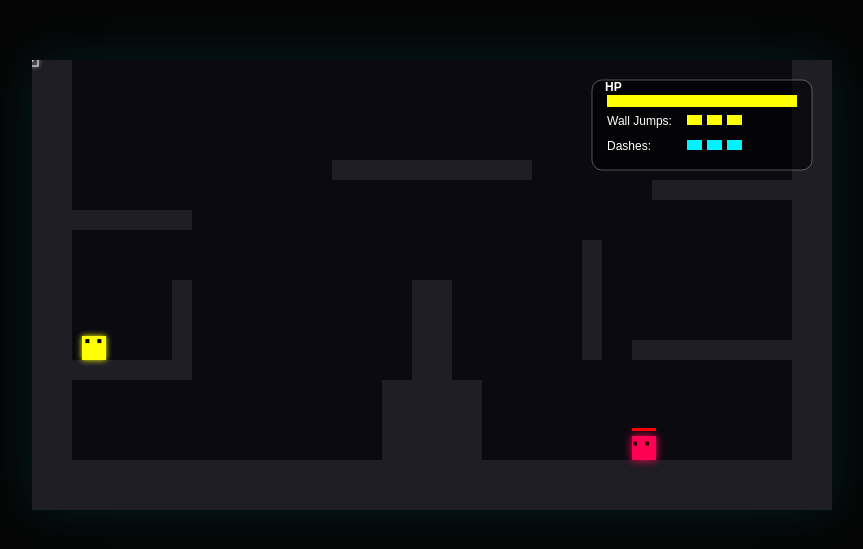
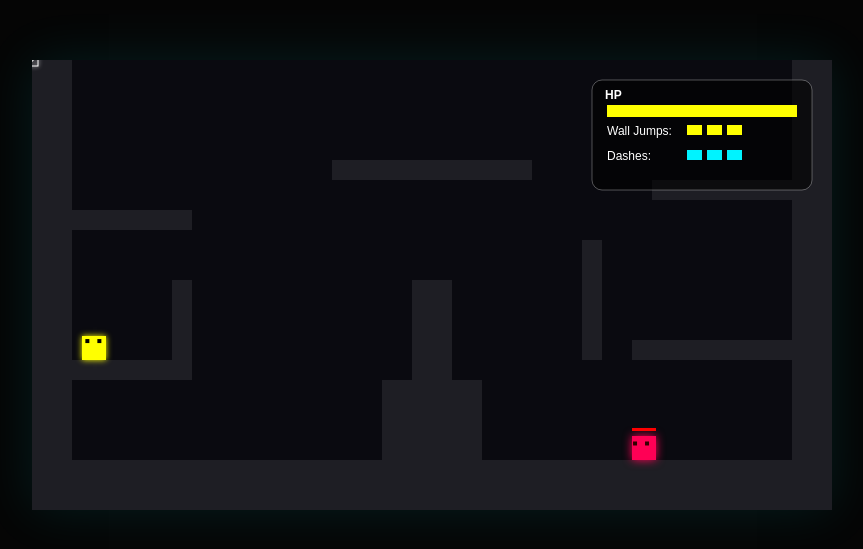
Before and after one commit to Jeff-Nuts/the-game-2, a website: page index.html in a window 1280 px wide. Shown: the part 115-664 px from the top of the page, without its empty margins (208-1071 px from the left). Drawn offline with Linux system fonts and the light colour scheme.

Commit message:
Gave the panel more spacing at the top

```diff
--- a/index.html
+++ b/index.html
@@ -2,7 +2,7 @@
 <html lang="en">
   <head>
     <meta charset="UTF-8" />
-    <title>Neon Square - Dash Update</title>
+    <title>Neon Square - UI Polish</title>
     <style>
       * { margin: 0; padding: 0; box-sizing: border-box; }
       body {
@@ -39,8 +39,8 @@
           WALL_SLIDE_SPEED: 2,
           TERMINAL_VELOCITY: 15,
           DASH_SPEED: 18,
-          DASH_DURATION: 8, // Frames
-          DASH_REGEN_TIME: 30 // Frames (1 second)
+          DASH_DURATION: 8,
+          DASH_REGEN_TIME: 30 // CHANGED: From 60 to 30 (0.5 seconds)
         };
 
         static COLORS = {
@@ -51,7 +51,7 @@
           ENEMY_EYES: '#330000',
           WALL: '#1e1e24',
           WALL_GLOW: 'rgba(0, 0, 0, 0)',
-          UI_BG: 'rgba(0, 0, 0, 0.6)', // Semi-transparent
+          UI_BG: 'rgba(0, 0, 0, 0.6)',
           UI_BORDER: 'rgba(255, 255, 255, 0.3)',
           TEXT_HINT: '#aaa',
           DASH_ACTIVE: '#00f3ff',
@@ -190,15 +190,13 @@
         emitDust(x, y) { for (let i = 0; i < 4; i++) this.particles.push(new Particle(x, y, 'dust', '#888')); }
         emitExplosion(x, y, color) { for (let i = 0; i < 12; i++) this.particles.push(new Particle(x, y, 'spark', color)); }
         emitTrail(x, y, color, size) {
-           // Determine frequency based on type implicitly by calls, or random check
            if (Math.random() > 0.3) {
             this.particles.push(new Particle(x, y, 'trail', color, size));
            }
         }
-        // Specific helper for dashing ghost effect
         emitGhost(x, y, width, height, color) {
            const p = new Particle(x + width/2, y + height/2, 'trail', color, width);
-           p.decay = 0.15; // Fade faster
+           p.decay = 0.15;
            this.particles.push(p);
         }
       }
@@ -217,7 +215,7 @@
           this.onGround = false;
           this.onWall = false;
           this.scaleX = 1; this.scaleY = 1;
-          this.facing = 'right'; // New: track direction
+          this.facing = 'right';
         }
 
         updatePhysics(level, context) {
@@ -282,22 +280,15 @@
           super(50, 200, 24, 24, Config.COLORS.PLAYER);
           this.speed = 4;
           this.jumpPower = -11;
-
-          // Wall Jump Stats
           this.wallJumpsMax = 3;
           this.wallJumps = 3;
-
-          // Health Stats
           this.health = 100;
           this.maxHealth = 100;
-
-          // Dash Stats
           this.dashes = 3;
           this.maxDashes = 3;
           this.dashCooldownTimer = 0;
           this.isDashing = false;
           this.dashFrameTimer = 0;
-
           this.lastShotTime = 0;
           this.shootCooldown = 120;
         }
@@ -305,7 +296,6 @@
         update(context) {
           const input = context.input;
 
-          // 1. Dash Regeneration
           if (this.dashes < this.maxDashes) {
             this.dashCooldownTimer++;
             if (this.dashCooldownTimer >= Config.PHYSICS.DASH_REGEN_TIME) {
@@ -314,53 +304,43 @@
             }
           }
 
-          // 2. Dash Activation
           if (input.isPressed('shift') && this.dashes > 0 && !this.isDashing) {
             this.isDashing = true;
             this.dashes--;
             this.dashFrameTimer = Config.PHYSICS.DASH_DURATION;
-            this.dashCooldownTimer = 0; // Reset regen on use
-
-            // Dash towards facing direction
+            this.dashCooldownTimer = 0;
             this.dx = (this.facing === 'left' ? -1 : 1) * Config.PHYSICS.DASH_SPEED;
-            this.dy = 0; // Counteract gravity immediately
+            this.dy = 0;
             context.camera.shake(4);
-            // Visual: Trail
             context.particles.emitGhost(this.x, this.y, this.width, this.height, Config.COLORS.DASH_ACTIVE);
           }
 
-          // 3. Movement Logic
           if (this.isDashing) {
-            // DASH PHYSICS
             this.dashFrameTimer--;
-            this.dy = 0; // No Gravity during dash
-            // Keep dx constant
+            this.dy = 0;
             this.dx = (this.facing === 'left' ? -1 : 1) * Config.PHYSICS.DASH_SPEED;
 
-            // Emit ghost particles
             if(this.dashFrameTimer % 2 === 0) {
                 context.particles.emitGhost(this.x, this.y, this.width, this.height, 'rgba(255, 255, 255, 0.5)');
             }
 
             if (this.dashFrameTimer <= 0) {
               this.isDashing = false;
-              this.dx *= 0.5; // Slow down after dash
+              this.dx *= 0.5;
             }
 
-            // Collision check specific for dash (simplified)
             let nextX = this.x + this.dx;
             for (const plat of context.level.platforms) {
                if (Utils.checkAABB({x: nextX, y: this.y, width: this.width, height: this.height}, plat)) {
                   this.isDashing = false;
                   this.dx = 0;
-                  nextX = this.x; // Stop
+                  nextX = this.x;
                   break;
                }
             }
             this.x = nextX;
 
           } else {
-            // NORMAL PHYSICS
             if (input.isDown('a')) {
                 this.dx = -this.speed;
                 this.facing = 'left';
@@ -381,7 +361,6 @@
             this.updatePhysics(context.level, context);
           }
 
-          // 4. Combat
           if (input.mouse.down) {
             const now = Date.now();
             if (now - this.lastShotTime > this.shootCooldown) {
@@ -390,7 +369,6 @@
             }
           }
 
-          // 5. Bounds
           if (this.x < 0) this.x = 0;
           if (this.x > 800 - this.width) this.x = 800 - this.width;
           if (this.y > 500) this.health = 0;
@@ -402,7 +380,7 @@
           if (isWall) {
             this.dx = this.onWall === 'left' ? 6 : -6;
             this.wallJumps--;
-            this.facing = this.onWall === 'left' ? 'right' : 'left'; // Face away from wall
+            this.facing = this.onWall === 'left' ? 'right' : 'left';
             context.particles.emitDust(this.onWall === 'left' ? this.x : this.x + this.width, this.y + this.height/2);
           } else {
             context.particles.emitDust(this.x + this.width/2, this.y + this.height);
@@ -433,7 +411,7 @@
           ctx.scale(this.scaleX, this.scaleY);
           ctx.translate(-cx, -cy);
 
-          ctx.fillStyle = this.isDashing ? '#fff' : this.color; // Flash white when dashing
+          ctx.fillStyle = this.isDashing ? '#fff' : this.color;
           ctx.shadowBlur = 6;
           ctx.shadowColor = this.color;
           ctx.fillRect(this.x, this.y, this.width, this.height);
@@ -645,7 +623,7 @@
 
           // Panel Config
           const panelW = 220;
-          const panelH = 90;
+          const panelH = 110; // Increased Height for Padding
           const margin = 20;
           const startX = this.canvas.width - panelW - margin;
           const startY = margin;
@@ -653,7 +631,6 @@
           // Draw Panel Background
           this.ctx.fillStyle = Config.COLORS.UI_BG;
           this.ctx.beginPath();
-          // Modern round rect
           if (this.ctx.roundRect) this.ctx.roundRect(startX, startY, panelW, panelH, 10);
           else this.ctx.fillRect(startX, startY, panelW, panelH);
           this.ctx.fill();
@@ -663,44 +640,47 @@
           this.ctx.lineWidth = 1;
           this.ctx.stroke();
 
+          // Calculate inner content positions with more padding from top
+          const contentStartX = startX + 15;
+          const contentStartY = startY + 25; // Added top padding (text starts here)
+
           // 1. Health Bar
           const hpPct = Math.max(0, p.health / p.maxHealth);
-          const barX = startX + 15;
-          const barY = startY + 15;
           const barW = panelW - 30;
           const barH = 12;
 
+          // HP Label
+          this.ctx.fillStyle = '#fff';
+          this.ctx.font = 'bold 12px sans-serif';
+          this.ctx.fillText('HP', contentStartX - 2, contentStartY - 6);
+
+          // HP Bar Rect
           this.ctx.fillStyle = 'rgba(0,0,0,0.5)';
-          this.ctx.fillRect(barX, barY, barW, barH);
+          this.ctx.fillRect(contentStartX, contentStartY, barW, barH);
 
           this.ctx.fillStyle = hpPct > 0.3 ? Config.COLORS.PLAYER : 'red';
-          this.ctx.fillRect(barX, barY, barW * hpPct, barH);
-
-          this.ctx.fillStyle = '#fff';
-          this.ctx.font = 'bold 12px sans-serif';
-          this.ctx.fillText('HP', barX - 2, barY - 4);
+          this.ctx.fillRect(contentStartX, contentStartY, barW * hpPct, barH);
 
           // 2. Wall Jumps (Blocks)
-          const row2Y = barY + 30;
+          const row2Y = contentStartY + 30;
           this.ctx.fillStyle = '#fff';
           this.ctx.font = '12px sans-serif';
-          this.ctx.fillText('Wall Jumps:', barX, row2Y);
+          this.ctx.fillText('Wall Jumps:', contentStartX, row2Y);
 
           for(let i=0; i<p.wallJumpsMax; i++) {
             this.ctx.fillStyle = i < p.wallJumps ? Config.COLORS.PLAYER : Config.COLORS.DASH_EMPTY;
-            this.ctx.fillRect(barX + 80 + (i*20), row2Y - 10, 15, 10);
+            this.ctx.fillRect(contentStartX + 80 + (i*20), row2Y - 10, 15, 10);
           }
 
           // 3. Dashes (Blocks)
           const row3Y = row2Y + 25;
           this.ctx.fillStyle = '#fff';
-          this.ctx.fillText('Dashes:', barX, row3Y);
+          this.ctx.fillText('Dashes:', contentStartX, row3Y);
 
           for(let i=0; i<p.maxDashes; i++) {
             this.ctx.fillStyle = i < p.dashes ? Config.COLORS.DASH_ACTIVE : Config.COLORS.DASH_EMPTY;
-            // Draw diamond shape or Rect
             this.ctx.beginPath();
-            this.ctx.rect(barX + 80 + (i*20), row3Y - 10, 15, 10);
+            this.ctx.rect(contentStartX + 80 + (i*20), row3Y - 10, 15, 10);
             this.ctx.fill();
           }
         }
```
